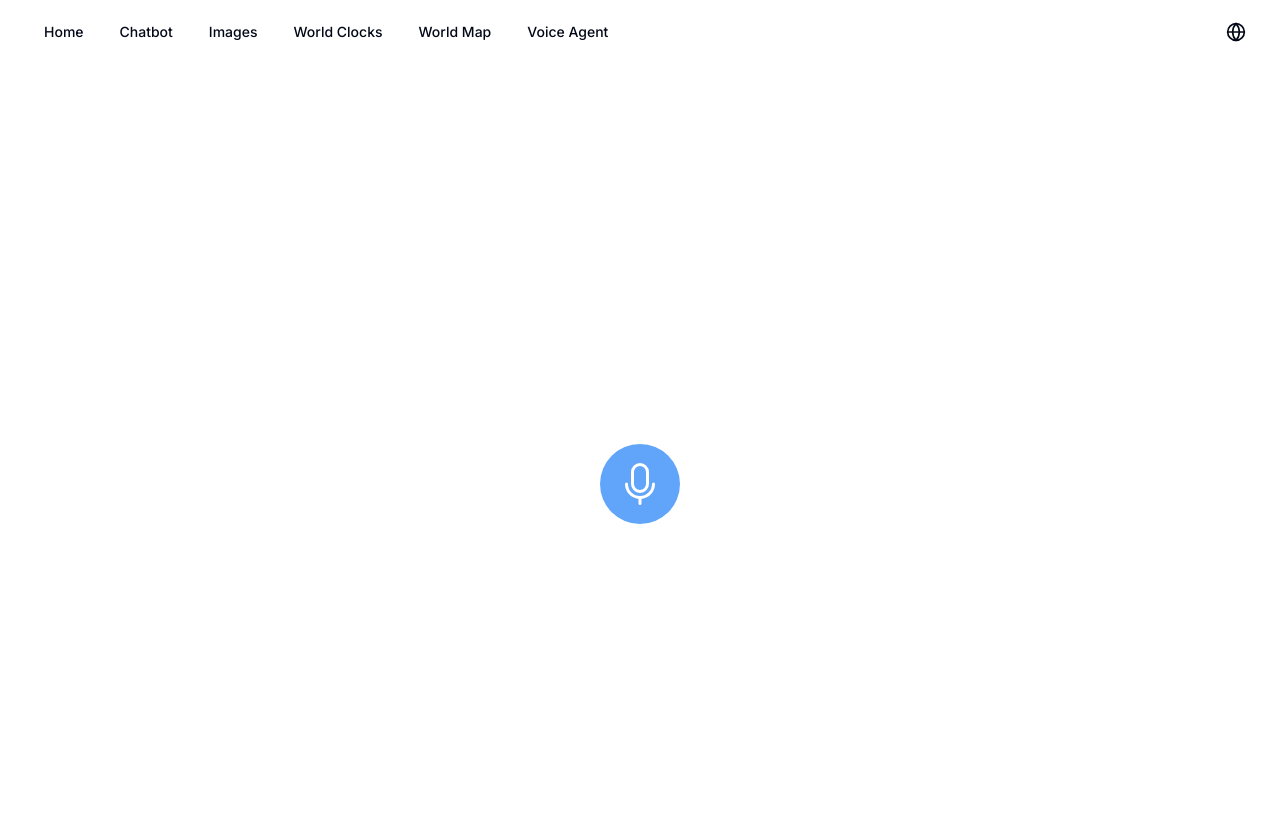
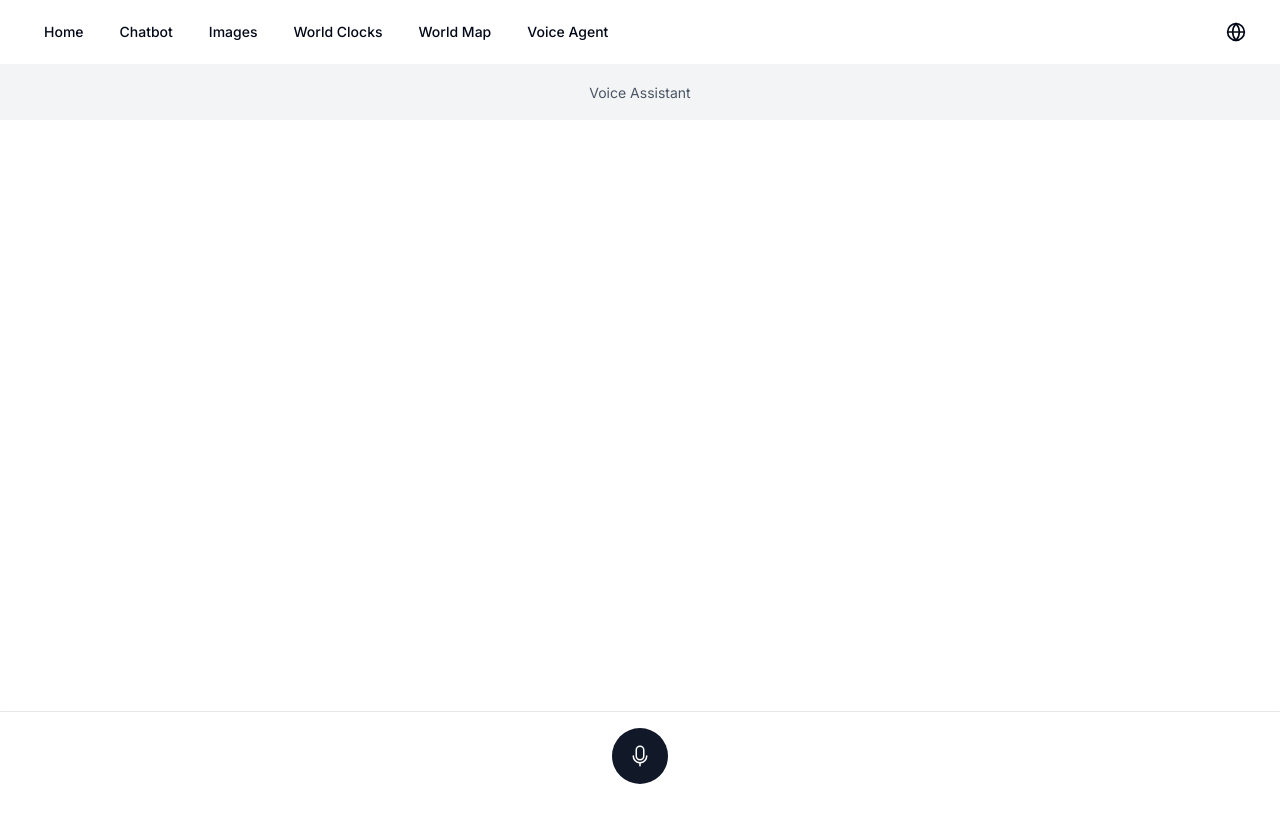
Before and after one commit to zepedroc/Whatevs, a Next.js app: page /en/agent in a window 1280 px wide. Shown: the top 822 px of the page. After the commit the page ends 800 px from the top, so only its background shows below. Built offline with nearby package versions, Linux system fonts and the light colour scheme.

Commit message:
Add voice input to chat interaction

```diff
--- a/src/app/[locale]/agent/page.tsx
+++ b/src/app/[locale]/agent/page.tsx
@@ -1,20 +1,80 @@
 'use client';
 
+import { useEffect, useCallback } from 'react';
+import { useChat } from 'ai/react';
 import { useSpeechRecognition } from '@/hooks/useSpeechRecognition';
-import { RecordingStatus } from '@/components/recording-status';
 import { RecordingButton } from '@/components/recording-button';
+import { ChatMessages } from '@/components/chat-messages';
+import { ChatMode } from '@/constants/chatbot-constants';
 
 export default function MicrophoneComponent() {
-  const { isRecording, recordingComplete, transcript, toggleRecording } = useSpeechRecognition();
+  const { isRecording, recordingComplete, transcript, toggleRecording, resetTranscript } = useSpeechRecognition();
+  const { messages, append, isLoading } = useChat({
+    body: { mode: ChatMode.AIAssistant },
+  });
+
+  const handleTranscriptSubmission = useCallback(async () => {
+    if (recordingComplete && transcript.trim()) {
+      try {
+        await append({
+          role: 'user',
+          content: transcript,
+        });
+      } catch (error) {
+        console.error('Failed to submit transcript:', error);
+      } finally {
+        resetTranscript();
+      }
+    }
+  }, [recordingComplete, transcript, append, resetTranscript]);
+
+  useEffect(() => {
+    handleTranscriptSubmission();
+  }, [handleTranscriptSubmission]);
 
   return (
-    <div className="flex items-center justify-center h-screen w-full">
-      <div className="w-full">
-        {(isRecording || transcript) && (
-          <RecordingStatus isRecording={isRecording} recordingComplete={recordingComplete} transcript={transcript} />
-        )}
+    <div className="flex flex-col h-[calc(100vh-64px)]">
+      {/* Header */}
+      <div className="bg-gray-100 p-4 flex items-center">
+        <div className="flex-1 text-center">
+          <span className="text-sm text-gray-600">Voice Assistant</span>
+        </div>
+      </div>
 
-        <div className="flex items-center w-full">
+      {/* Chat Messages */}
+      <div className="flex-1 overflow-auto p-4">
+        <div className="mx-auto max-w-4xl">
+          <ChatMessages messages={messages} />
+          {/* Show current transcript while recording */}
+          {isRecording && transcript && (
+            <div className="flex items-start gap-4 mb-4">
+              <div className="rounded-lg bg-gray-100 px-4 py-2 max-w-[80%]">
+                <div className="prose break-words">
+                  <p className="mb-0 text-gray-600">{transcript}</p>
+                </div>
+                <div className="mt-1 flex items-center gap-2">
+                  <div className="rounded-full w-2 h-2 bg-red-400 animate-pulse" />
+                  <span className="text-xs text-gray-500">Recording...</span>
+                </div>
+              </div>
+            </div>
+          )}
+          {/* Show loading state */}
+          {isLoading && (
+            <div className="flex items-center justify-center py-4">
+              <div className="animate-pulse flex items-center gap-2">
+                <div className="h-2 w-2 rounded-full bg-gray-400"></div>
+                <div className="h-2 w-2 rounded-full bg-gray-400"></div>
+                <div className="h-2 w-2 rounded-full bg-gray-400"></div>
+              </div>
+            </div>
+          )}
+        </div>
+      </div>
+
+      {/* Recording Button */}
+      <div className="border-t border-gray-200 bg-white px-4 py-4 shadow-lg">
+        <div className="mx-auto max-w-4xl flex items-center justify-center">
           <RecordingButton isRecording={isRecording} onClick={toggleRecording} />
         </div>
       </div>
--- a/src/app/[locale]/chatbot/page.tsx
+++ b/src/app/[locale]/chatbot/page.tsx
@@ -12,6 +12,7 @@ import { Button } from '@/components/ui/button';
 import { ChatMode } from '@/constants/chatbot-constants';
 import { ChatModeSelector } from '@/components/chat-mode-selector';
 import { ChatMessages } from '@/components/chat-messages';
+import { useSpeechRecognition } from '@/hooks/useSpeechRecognition';
 
 function ChatContent() {
   const searchParams = useSearchParams();
@@ -33,13 +34,30 @@ function ChatContent() {
 
 function ChatSection({ mode }: { mode: string }) {
   const t = useTranslations();
-  const { messages, input, handleInputChange, handleSubmit } = useChat({ body: { mode } });
+  const { messages, input, handleInputChange, handleSubmit: chatHandleSubmit, setInput } = useChat({ body: { mode } });
+  const { isRecording, transcript, toggleRecording } = useSpeechRecognition();
+
+  // Update input field with transcript when recording
+  React.useEffect(() => {
+    if (transcript) {
+      setInput(transcript);
+    }
+  }, [transcript, setInput]);
 
   const handleKeyDown = (e: React.KeyboardEvent<HTMLTextAreaElement>) => {
     if (e.key === 'Enter' && !e.shiftKey) {
       e.preventDefault();
       handleSubmit(e);
     }
+  };
+
+  // Wrap the submit handler to stop recording if active
+  const handleSubmit = (e: React.FormEvent<HTMLFormElement> | React.KeyboardEvent<HTMLTextAreaElement>) => {
+    e.preventDefault();
+    if (isRecording) {
+      toggleRecording();
+    }
+    chatHandleSubmit(e);
   };
 
   return (
@@ -59,10 +77,40 @@ function ChatSection({ mode }: { mode: string }) {
               onChange={handleInputChange}
               onKeyDown={handleKeyDown}
             />
-            <Button className="rounded-lg bg-gray-900 p-3 hover:bg-gray-800 transition-colors" type="submit">
-              <SendIcon className="h-5 w-5 text-white" />
-            </Button>
+            <div className="flex gap-2">
+              <Button
+                type="button"
+                onClick={toggleRecording}
+                className={`rounded-lg p-3 transition-colors ${
+                  isRecording ? 'bg-red-500 hover:bg-red-600 text-white' : 'bg-gray-200 hover:bg-gray-300 text-gray-700'
+                }`}
+                title={isRecording ? t('Chat.stopRecording') : t('Chat.startRecording')}
+              >
+                {isRecording ? (
+                  <svg className="h-5 w-5" viewBox="0 0 24 24" xmlns="http://www.w3.org/2000/svg">
+                    <path fill="currentColor" d="M6 19h4V5H6v14zm8-14v14h4V5h-4z" />
+                  </svg>
+                ) : (
+                  <svg viewBox="0 0 256 256" xmlns="http://www.w3.org/2000/svg" className="h-5 w-5">
+                    <path
+                      fill="currentColor"
+                      d="M128 176a48.05 48.05 0 0 0 48-48V64a48 48 0 0 0-96 0v64a48.05 48.05 0 0 0 48 48ZM96 64a32 32 0 0 1 64 0v64a32 32 0 0 1-64 0Zm40 143.6V232a8 8 0 0 1-16 0v-24.4A80.11 80.11 0 0 1 48 128a8 8 0 0 1 16 0a64 64 0 0 0 128 0a8 8 0 0 1 16 0a80.11 80.11 0 0 1-72 79.6Z"
+                    />
+                  </svg>
+                )}
+              </Button>
+              <Button className="rounded-lg bg-gray-900 p-3 hover:bg-gray-800 transition-colors" type="submit">
+                <SendIcon className="h-5 w-5 text-white" />
+              </Button>
+            </div>
           </div>
+          {/* Recording indicator */}
+          {isRecording && (
+            <div className="mx-auto max-w-4xl mt-2 flex items-center gap-2">
+              <div className="rounded-full w-2 h-2 bg-red-400 animate-pulse" />
+              <span className="text-xs text-gray-500">{t('Chat.recording')}</span>
+            </div>
+          )}
         </div>
       </form>
     </>
--- a/src/components/recording-button.tsx
+++ b/src/components/recording-button.tsx
@@ -4,26 +4,26 @@ interface RecordingButtonProps {
 }
 
 export function RecordingButton({ isRecording, onClick }: RecordingButtonProps) {
-  return isRecording ? (
+  return (
     <button
       onClick={onClick}
-      className="mt-10 m-auto flex items-center justify-center bg-red-400 hover:bg-red-500 rounded-full w-20 h-20 focus:outline-none"
+      className={`flex items-center justify-center rounded-full w-14 h-14 focus:outline-none transition-colors ${
+        isRecording ? 'bg-red-500 hover:bg-red-600 text-white' : 'bg-gray-900 hover:bg-gray-800 text-white'
+      }`}
+      title={isRecording ? 'Stop Recording' : 'Start Recording'}
     >
-      <svg className="h-12 w-12" viewBox="0 0 24 24" xmlns="http://www.w3.org/2000/svg">
-        <path fill="white" d="M6 19h4V5H6v14zm8-14v14h4V5h-4z" />
+      {isRecording ? (
+        <svg className="h-6 w-6" viewBox="0 0 24 24" xmlns="http://www.w3.org/2000/svg">
+          <path fill="currentColor" d="M6 19h4V5H6v14zm8-14v14h4V5h-4z" />
         </svg>
-    </button>
       ) : (
-    <button
-      onClick={onClick}
-      className="mt-10 m-auto flex items-center justify-center bg-blue-400 hover:bg-blue-500 rounded-full w-20 h-20 focus:outline-none"
-    >
-      <svg viewBox="0 0 256 256" xmlns="http://www.w3.org/2000/svg" className="w-12 h-12 text-white">
+        <svg viewBox="0 0 256 256" xmlns="http://www.w3.org/2000/svg" className="h-6 w-6">
           <path
             fill="currentColor"
             d="M128 176a48.05 48.05 0 0 0 48-48V64a48 48 0 0 0-96 0v64a48.05 48.05 0 0 0 48 48ZM96 64a32 32 0 0 1 64 0v64a32 32 0 0 1-64 0Zm40 143.6V232a8 8 0 0 1-16 0v-24.4A80.11 80.11 0 0 1 48 128a8 8 0 0 1 16 0a64 64 0 0 0 128 0a8 8 0 0 1 16 0a80.11 80.11 0 0 1-72 79.6Z"
           />
         </svg>
+      )}
     </button>
   );
 }
--- a/src/hooks/useSpeechRecognition.ts
+++ b/src/hooks/useSpeechRecognition.ts
@@ -1,11 +1,4 @@
-import { useState, useRef, useEffect } from 'react';
-
-// Declare the global interface for TypeScript
-declare global {
-  interface Window {
-    webkitSpeechRecognition: any;
-  }
-}
+import { useState, useRef, useEffect, useCallback } from 'react';
 
 export interface SpeechRecognitionState {
   isRecording: boolean;
@@ -23,25 +16,53 @@ export function useSpeechRecognition() {
   const recognitionRef = useRef<any>(null);
 
   const startRecording = () => {
-    setState((prev) => ({ ...prev, isRecording: true, recordingComplete: false }));
+    setState((prev) => ({ ...prev, isRecording: true, recordingComplete: false, transcript: '' }));
+
+    try {
       recognitionRef.current = new window.webkitSpeechRecognition();
       recognitionRef.current.continuous = true;
       recognitionRef.current.interimResults = true;
+      recognitionRef.current.lang = 'en-US'; // Add language setting
 
       recognitionRef.current.onresult = (event: any) => {
-      const { transcript } = event.results[event.results.length - 1][0];
+        const current = event.results[event.results.length - 1];
+        const { transcript } = current[0];
         setState((prev) => ({ ...prev, transcript }));
       };
 
-    recognitionRef.current.start();
+      recognitionRef.current.onend = () => {
+        setState((prev) => ({
+          ...prev,
+          isRecording: false,
+          recordingComplete: true,
+        }));
       };
 
-  const stopRecording = () => {
+      recognitionRef.current.onerror = (event: any) => {
+        console.error('Speech recognition error:', event.error);
+        setState((prev) => ({
+          ...prev,
+          isRecording: false,
+          recordingComplete: true,
+        }));
+      };
+
+      recognitionRef.current.start();
+    } catch (error) {
+      console.error('Failed to start speech recognition:', error);
+      setState((prev) => ({
+        ...prev,
+        isRecording: false,
+        recordingComplete: false,
+      }));
+    }
+  };
+
+  const stopRecording = useCallback(() => {
     if (recognitionRef.current) {
       recognitionRef.current.stop();
-      setState((prev) => ({ ...prev, isRecording: false, recordingComplete: true }));
     }
-  };
+  }, []);
 
   const toggleRecording = () => {
     if (!state.isRecording) {
@@ -50,6 +71,10 @@ export function useSpeechRecognition() {
       stopRecording();
     }
   };
+
+  const resetTranscript = useCallback(() => {
+    setState((prev) => ({ ...prev, transcript: '', recordingComplete: false }));
+  }, []);
 
   useEffect(() => {
     return () => {
@@ -62,5 +87,6 @@ export function useSpeechRecognition() {
   return {
     ...state,
     toggleRecording,
+    resetTranscript,
   };
 }
--- a/src/messages/pt/messages.json
+++ b/src/messages/pt/messages.json
@@ -50,7 +50,7 @@
     }
   },
   "Index": {
-    "title": "Liberta o Poder da IA",
+    "title": "Olá mundo!",
     "description": "A nossa plataforma com IA ajuda-o a construir aplicações inteligentes que transformam o seu negócio.",
     "getStarted": "Começar",
     "generateImages": "Gerar Imagens",
@@ -66,8 +66,11 @@
   },
   "Chat": {
     "title": "Chat com {mode}",
-    "inputPlaceholder": "Introduza a sua mensagem...",
-    "loading": "A carregar..."
+    "inputPlaceholder": "Digite sua mensagem...",
+    "loading": "Carregando chat...",
+    "recording": "Gravação em andamento...",
+    "startRecording": "Iniciar gravação de voz",
+    "stopRecording": "Parar gravação de voz"
   },
   "Agent": {
     "title": "Agente de Voz",
```
Also changed, not shown: src/messages/en/messages.json (+5 -3 lines), src/messages/es/messages.json (+5 -2 lines), .eslintrc.json. Lines whose indentation alone changed are shown as unchanged.
